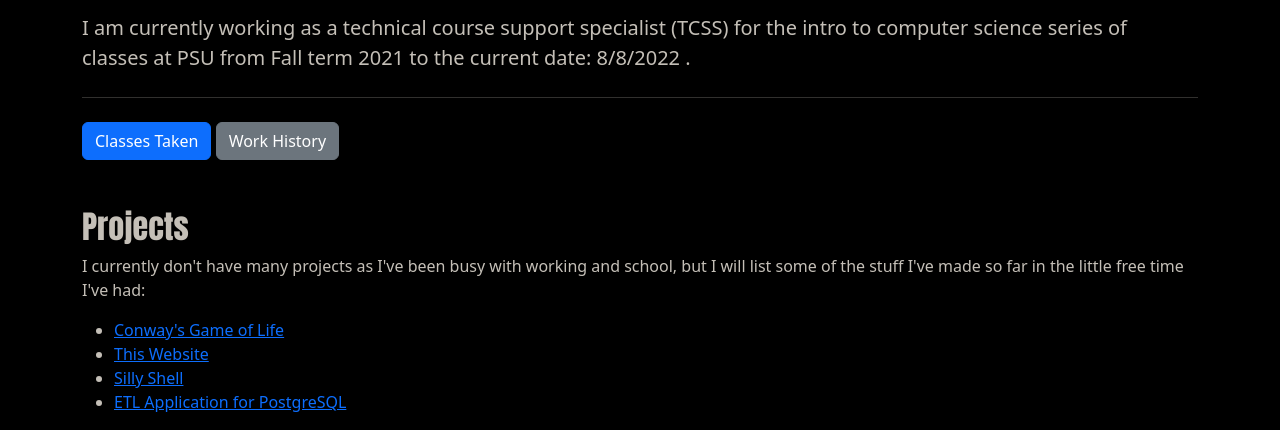
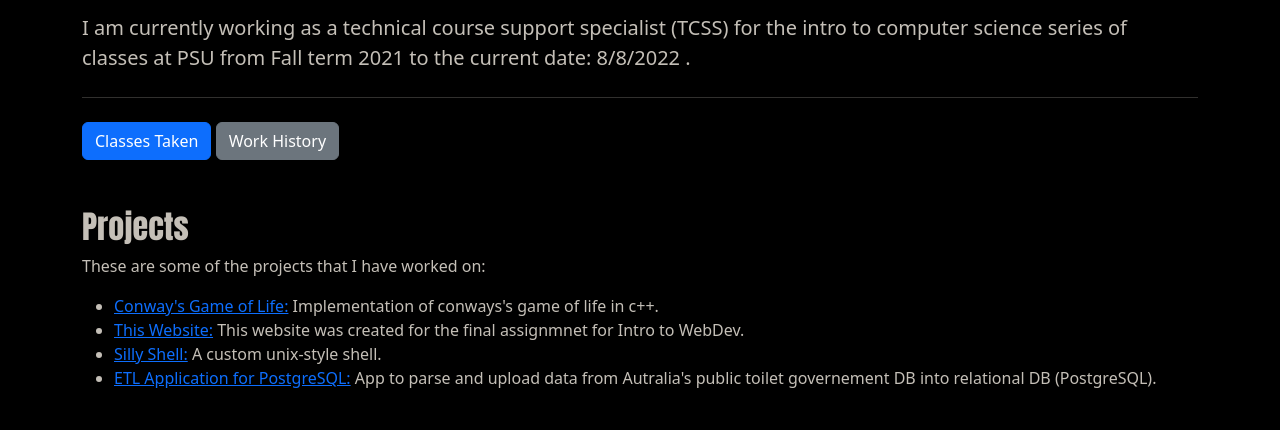
Before and after one commit to srimel/jubilant-octo-journey, a plain HTML site: page index.html in a window 1280 px wide. Shown: the part 716-1146 px from the top of the page. After the commit the page ends 1122 px from the top, so only its background shows below. Drawn offline with nearby package versions, Linux system fonts and the light colour scheme.

Commit message:
fixed link highlights / added contact section

```diff
--- a/index.html
+++ b/index.html
@@ -345,33 +345,40 @@
       <section id="projects">
         <div class="container">
           <h2 class="title">Projects</h2>
-          <p>
-            I currently don't have many projects as I've been busy with working
-            and school, but I will list some of the stuff I've made so far in
-            the little free time I've had:
-          </p>
+          <p>These are some of the projects that I have worked on:</p>
           <ul>
             <li>
-              <a href="https://github.com/srimel/game_of_life"
-                >Conway's Game of Life</a
+              <a href="httpjus://github.com/srimel/game_of_life"
+                >Conway's Game of Life:</a
+              >
+              <span>Implementation of conways's game of life in c++.</span>
+            </li>
+            <li>
+              <a href="https://github.com/srimel/jubilant-octo-journey"
+                >This Website:</a
+              >
+              <span
+                >This website was created for the final assignmnet for Intro to
+                WebDev.</span
               >
             </li>
             <li>
-              <a href="https://github.com/srimel/jubilant-octo-journey"
-                >This Website</a
-              >
-            </li>
-            <li>
-              <a href="https://github.com/srimel/silly_shell">Silly Shell</a>
+              <a href="https://github.com/srimel/silly_shell">Silly Shell:</a>
+              <span>A custom unix-style shell.</span>
             </li>
             <li>
               <a href="https://github.com/srimel/land_of_toilets"
-                >ETL Application for PostgreSQL</a
+                >ETL Application for PostgreSQL:</a
+              >
+              <span>
+                App to parse and upload data from Autralia's public toilet
+                governement DB into relational DB (PostgreSQL).</span
               >
             </li>
           </ul>
         </div>
       </section>
+      <section id="contact"></section>
     </main>
     <script
       src="https://cdn.jsdelivr.net/npm/bootstrap@5.2.0/dist/js/bootstrap.bundle.min.js"
--- a/styles/style.css
+++ b/styles/style.css
@@ -23,7 +23,7 @@
     animation-iteration-count: infinite;
     animation-direction: alternate;
 }
-.nav-link:hover {
+.nav-link:hover, a:hover {
     color: orange;
 }
 .my-banner {
```
